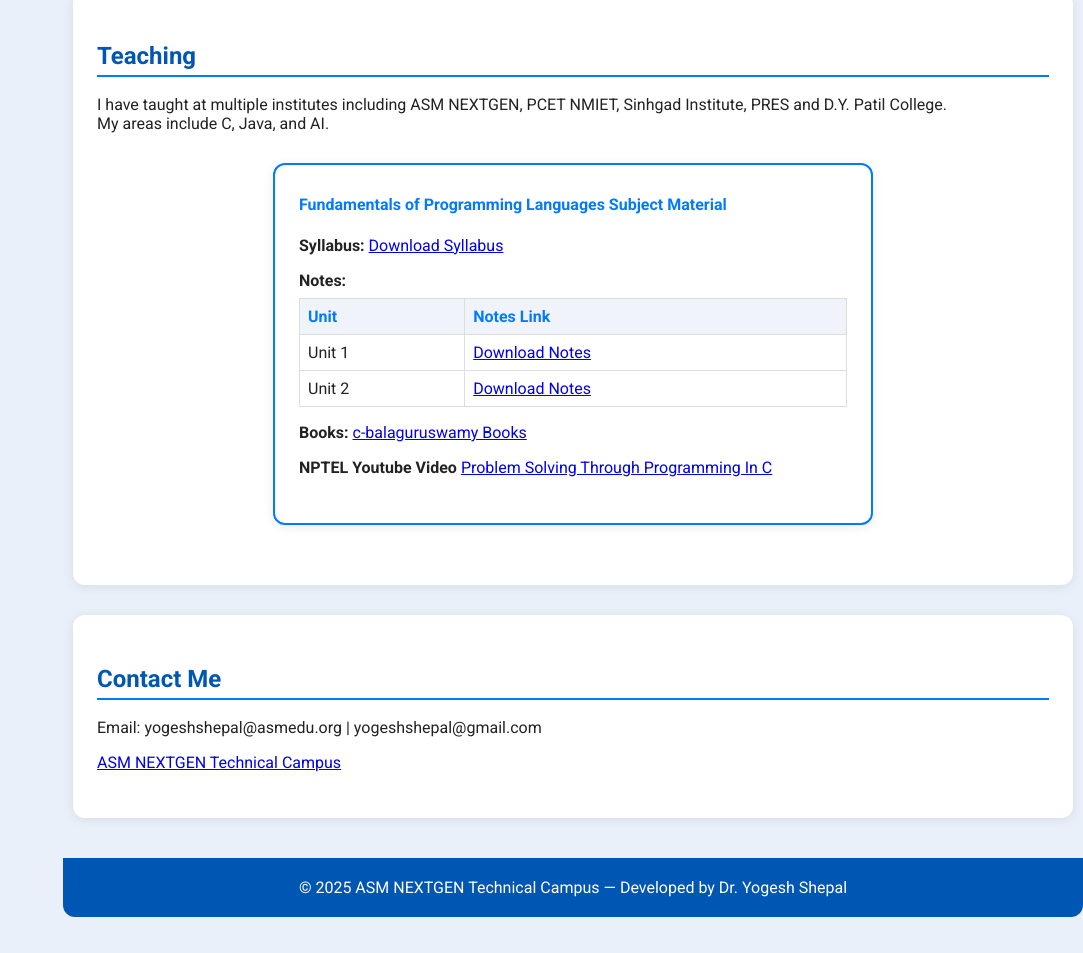
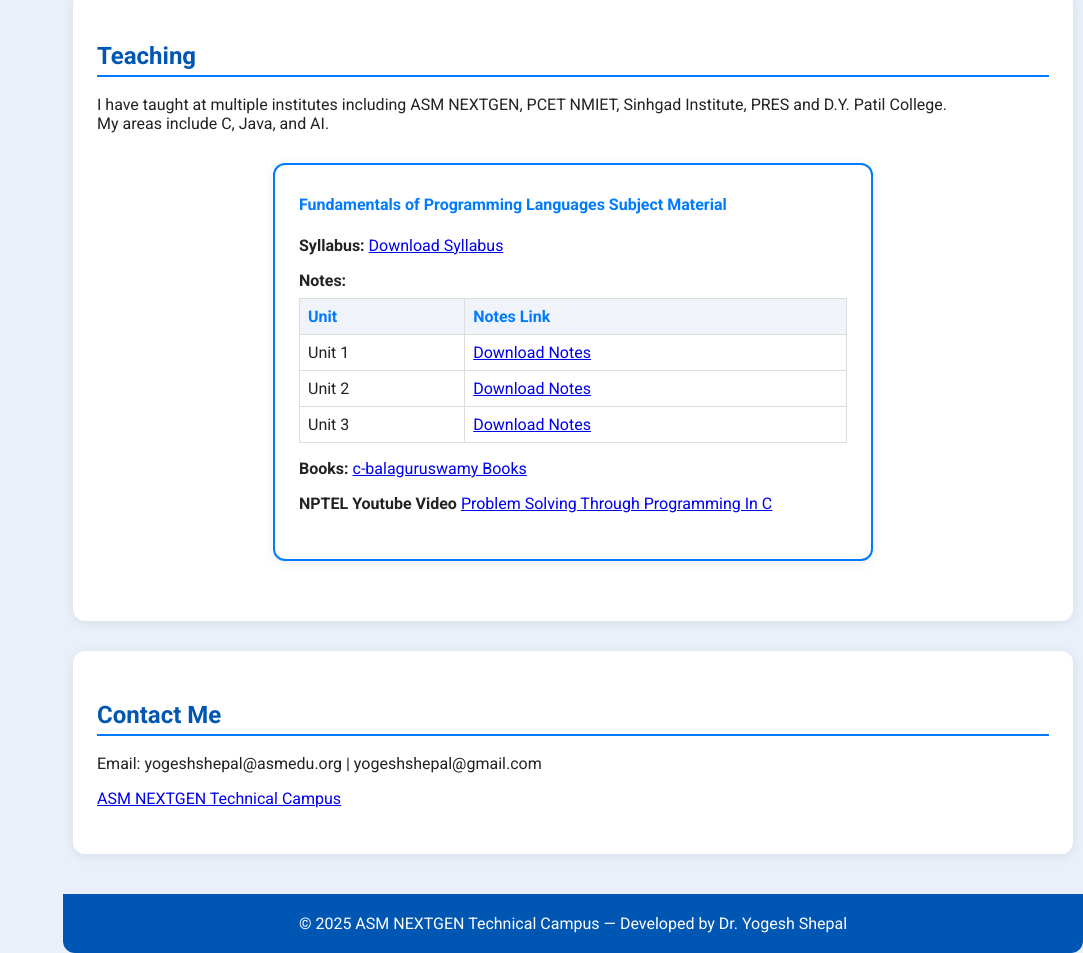
Before and after one commit to yogeshshepal-asm/dr-yogesh-shepal-website, a plain HTML site: page index.html in a window 1280 px wide. Shown: the part 1637-2590 px from the top of the page, without its empty margins (197-1280 px from the left). Before the commit the page ends 2554 px from the top, so only its background shows below. Drawn offline with Linux system fonts and the light colour scheme.

Commit message:
Update index.html

```diff
--- a/index.html
+++ b/index.html
@@ -418,6 +418,10 @@
                 <td>Unit 2</td>
                 <td><a href="FPL_Unit2_Notes.pdf" target="_blank">Download Notes</a></td>
               </tr>
+              <tr>
+                <td>Unit 3</td>
+                <td><a href="FPL_Unit3_Notes.pdf" target="_blank">Download Notes</a></td>
+              </tr>
             </table>
           </li>
           <li>
```
